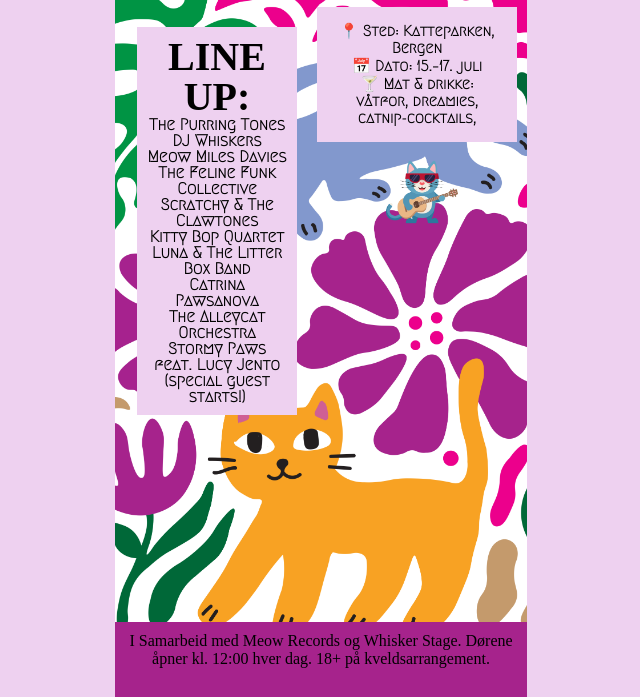
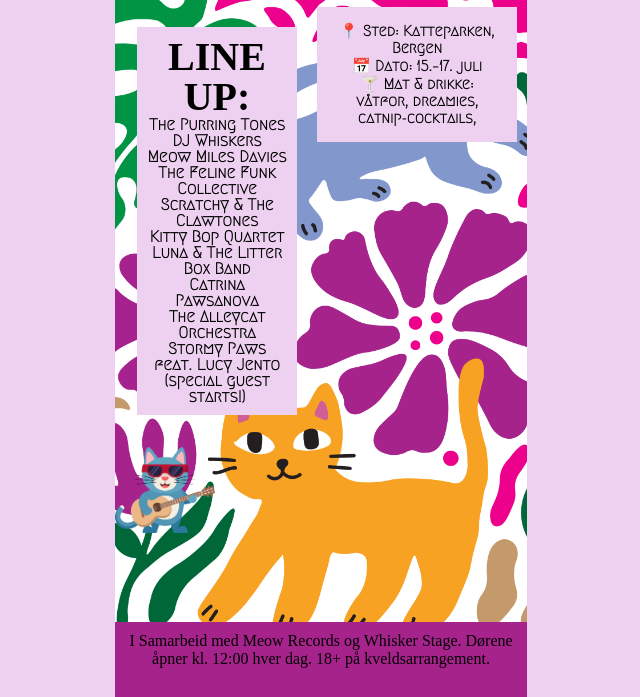
Before and after one commit to miaravnanger/f-rste-oppgave-HTML-CSS, a plain HTML site: page index.html in a window 1280 px wide. Shown: the part 103-800 px from the top of the page, without its empty margins (319-959 px from the left). Drawn offline with Linux system fonts and the light colour scheme; a web font is replaced by a local one.

Commit message:
vi prøver igjen

```diff
--- a/index.html
+++ b/index.html
@@ -33,7 +33,7 @@
             <br> 📅 Dato: 15.–17. juli
             <br>🍸 Mat & drikke: våtfor, dreamies, catnip-cocktails, </p>
         </section>
-        <section class="img">
+        <section class="image">
           <img src="./images/gitarkatt.png" alt="a cat with sunglasses and a guitar">
         </section>
       </main>
--- a/styles.css
+++ b/styles.css
@@ -78,9 +78,13 @@ p {
 .info p {
   font-size: 15px;
 }
-.img img {
-  max-height: 10svh;
-  width: auto;
+.image {
+  height: 10px;
+  width: 100px;
+}
+img {
+  width: 100%;
+  height: auto;
 }
 footer {
   background-color: #a6238c;
```
